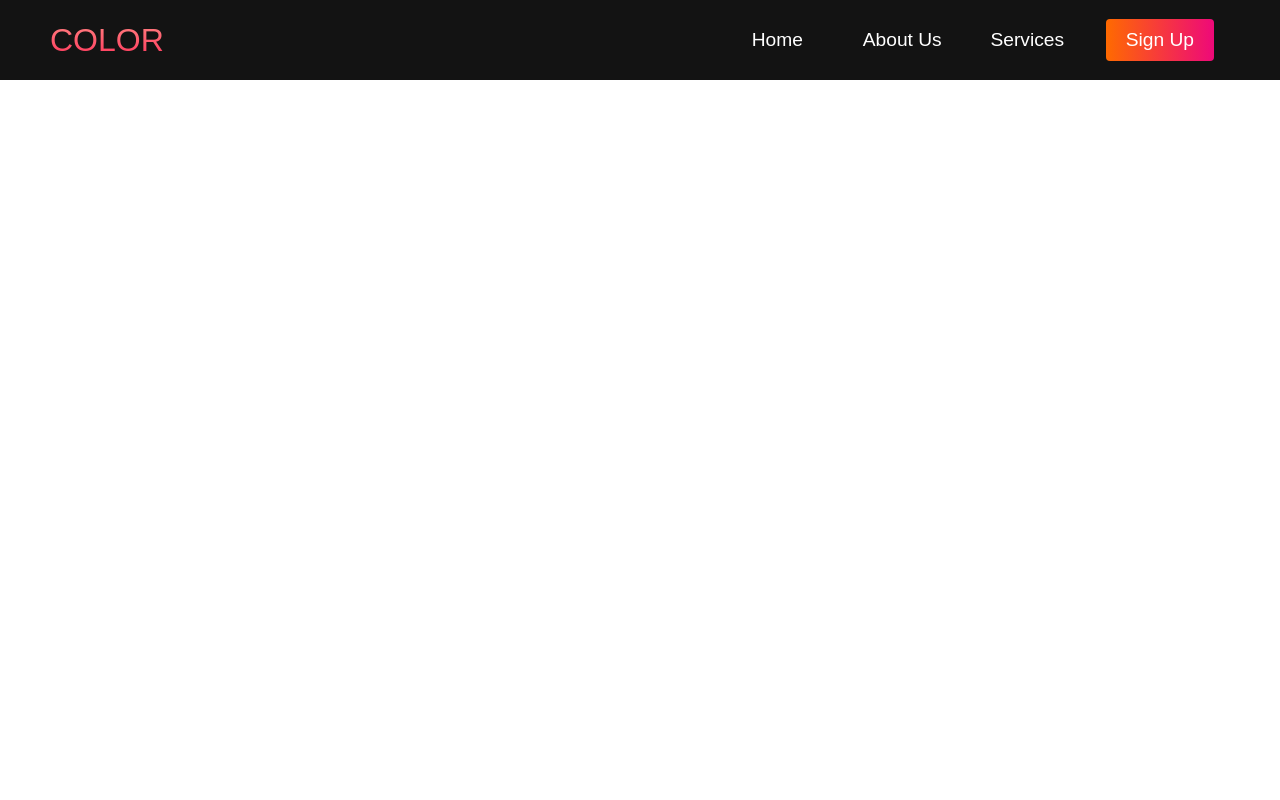
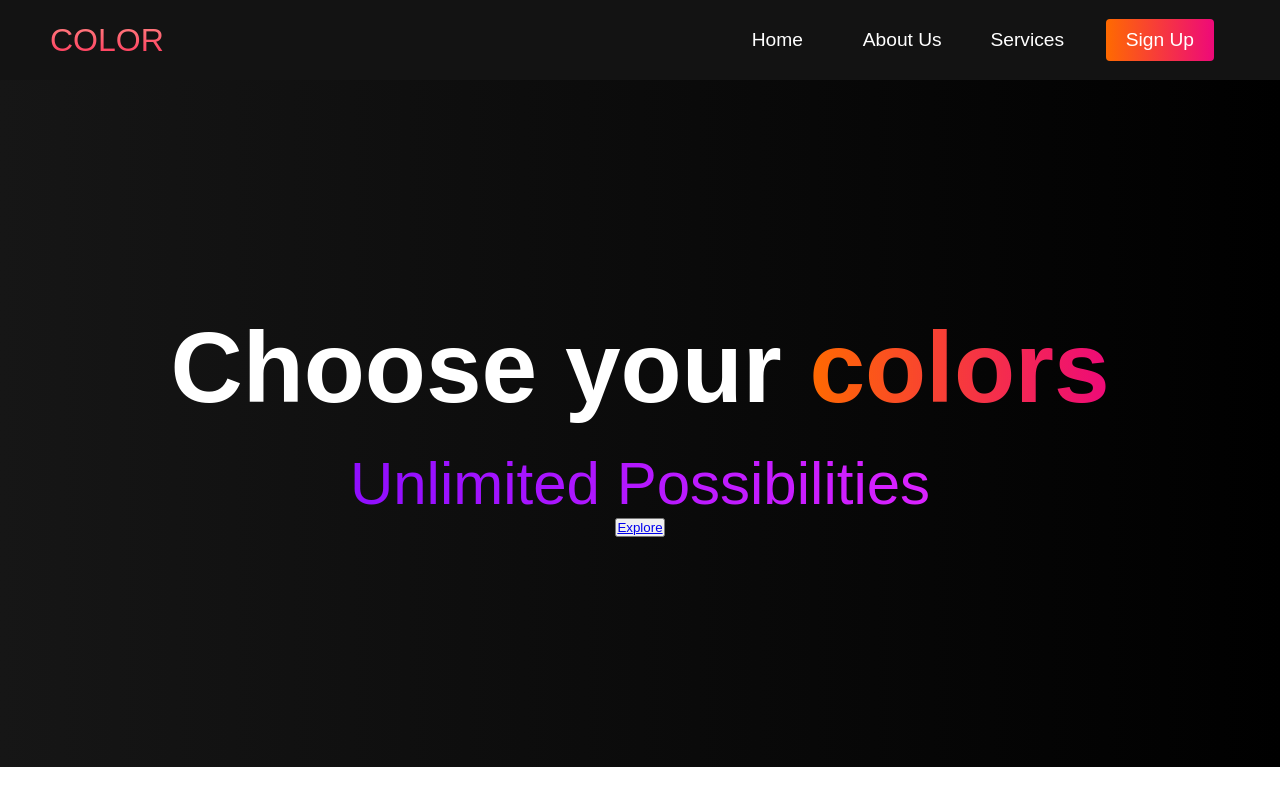
Before and after one commit to Cecile-Hirschauer/Scroll-website, a plain HTML site: page index.html in a window 1280 px wide. Drawn offline with Linux system fonts and the light colour scheme.

Commit message:
Create hero section and start styling

```diff
--- a/index.html
+++ b/index.html
@@ -33,6 +33,15 @@
             </ul>
         </div>
     </nav>
+
+    <!-- Hero section -->
+    <div class="hero" id="home">
+        <div class="hero__container">
+            <h1 class="hero__heading">Choose your <span>colors</span></h1>
+            <p class="hero__description">Unlimited Possibilities</p>
+            <button class="main__btn"><a href="#">Explore</a></button>
+        </div>
+    </div>
     <script src="app.js"></script>
 </body>
 </html>
--- a/style.css
+++ b/style.css
@@ -64,7 +64,6 @@
   text-decoration: none;
   height: 100%;
   transition: all 0.3s ease;
-
 }
 
 .navbar__btn {
@@ -104,7 +103,6 @@
   color: #ee0979;
   transition: all 0.3s ease;
 }
-
 
 @media screen and (max-width: 960px) {
   .navbar__container {
@@ -199,3 +197,73 @@
     transform: translateY(-8px) rotate(-45deg);
   }
 }
+
+/* Hero section */
+.hero {
+  background: #000000;
+  background: linear-gradient(to right, #161616, #000000);
+  padding: 200px 0;
+}
+
+.hero__container {
+  display: flex;
+  flex-direction: column;
+  justify-content: center;
+  align-items: center;
+  max-width: 1200px;
+  margin: 0 auto;
+  height: 90%;
+  text-align: center;
+  padding: 30px;
+}
+
+.hero__heading {
+  font-size: 100px;
+  margin-bottom: 24px;
+  color: #fff;
+}
+
+.hero__heading span {
+  background: #ee0979; /* fallback for old browsers */
+  background: -webkit-linear-gradient(
+    to right,
+    #ff6a00,
+    #ee0979
+  ); /* Chrome 10-25, Safari 5.1-6 */
+  background: linear-gradient(
+    to right,
+    #ff6a00,
+    #ee0979
+  ); /* W3C, IE 10+/ Edge, Firefox 16+, Chrome 26+, Opera 12+, Safari 7+ */
+  background-size: 100%;
+  background-clip: text;
+  -webkit-background-clip: text;
+  -moz-background-clip: text;
+  -webkit-text-fill-color: transparent;
+  -moz-text-fill-color: transparent;
+}
+
+.hero__description {
+  font-size: 60px;
+  background: #da22ff;
+  background: -webkit-linear-gradient(
+    to right,
+    #9114ff,
+    #da22ff
+  ); /* Chrome 10-25, Safari 5.1-6 */
+  background: linear-gradient(
+    to right,
+    #8f0eff,
+    #da22ff
+  ); /* W3C, IE 10+/ Edge, Firefox 16+, Chrome 26+, Opera 12+, Safari 7+ */
+  background-size: 100%;
+  background-clip: text;
+  -webkit-background-clip: text;
+  -moz-background-clip: text;
+  -webkit-text-fill-color: transparent;
+  -moz-text-fill-color: transparent;
+}
+
+.hightlight {
+    border-bottom: 4px solid rgb(132, 0, 255);
+}
```
Lines whose indentation alone changed are shown as unchanged.
